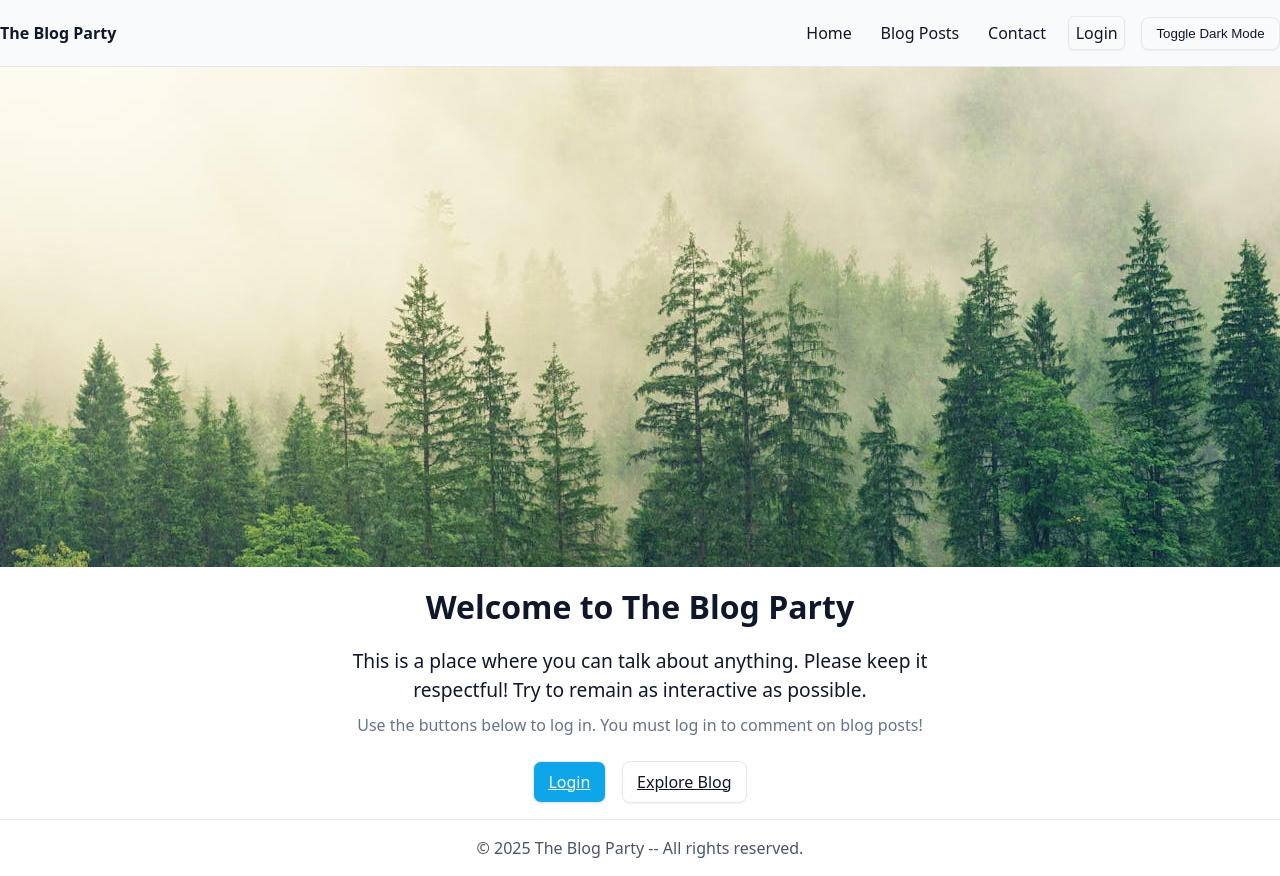
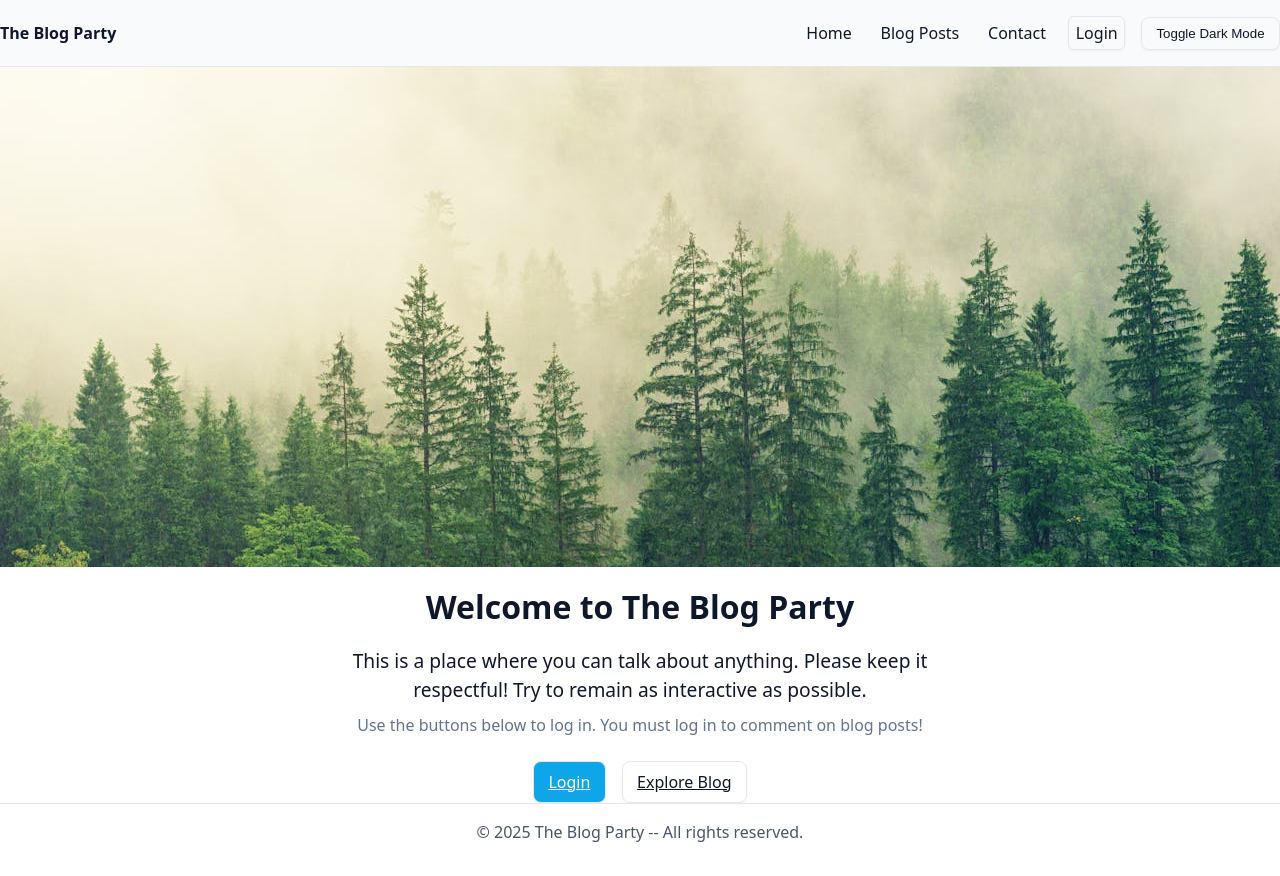
Before and after one commit to NateTheGreat-dev/react-blog-app, a React (Create React App) app: page / in a window 1280 px wide. Built offline with nearby package versions, Linux system fonts and the light colour scheme.

Commit message:
Fixed footer #2

```diff
--- a/src/index.css
+++ b/src/index.css
@@ -254,7 +254,7 @@ textarea:focus {
 
 /*Footer*/
 .site-footer {
-  margin-top: 1rem;
+  margin-top: auto;
   padding: 1rem 0;
   text-align: center;
   color: var(--footer-fg);
```
